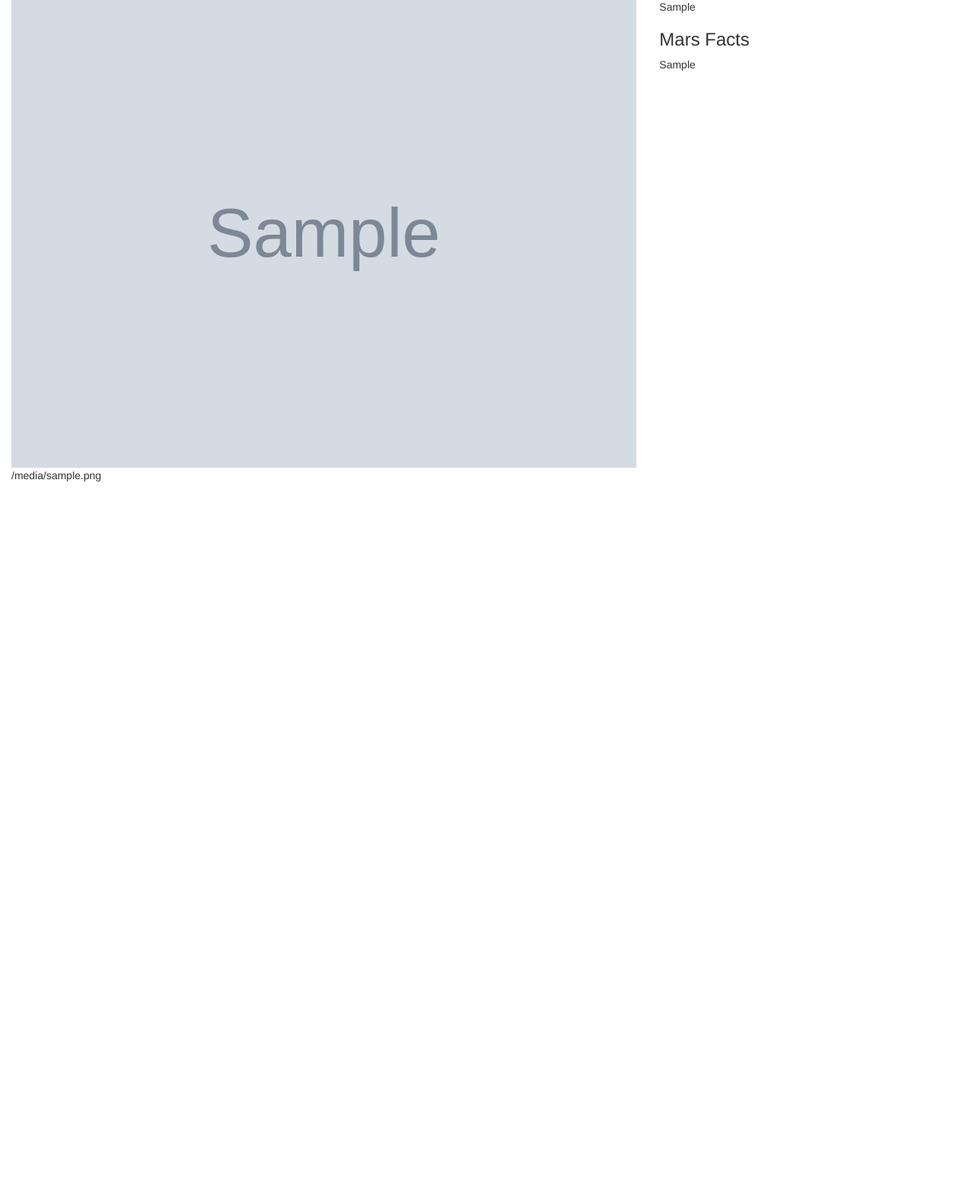
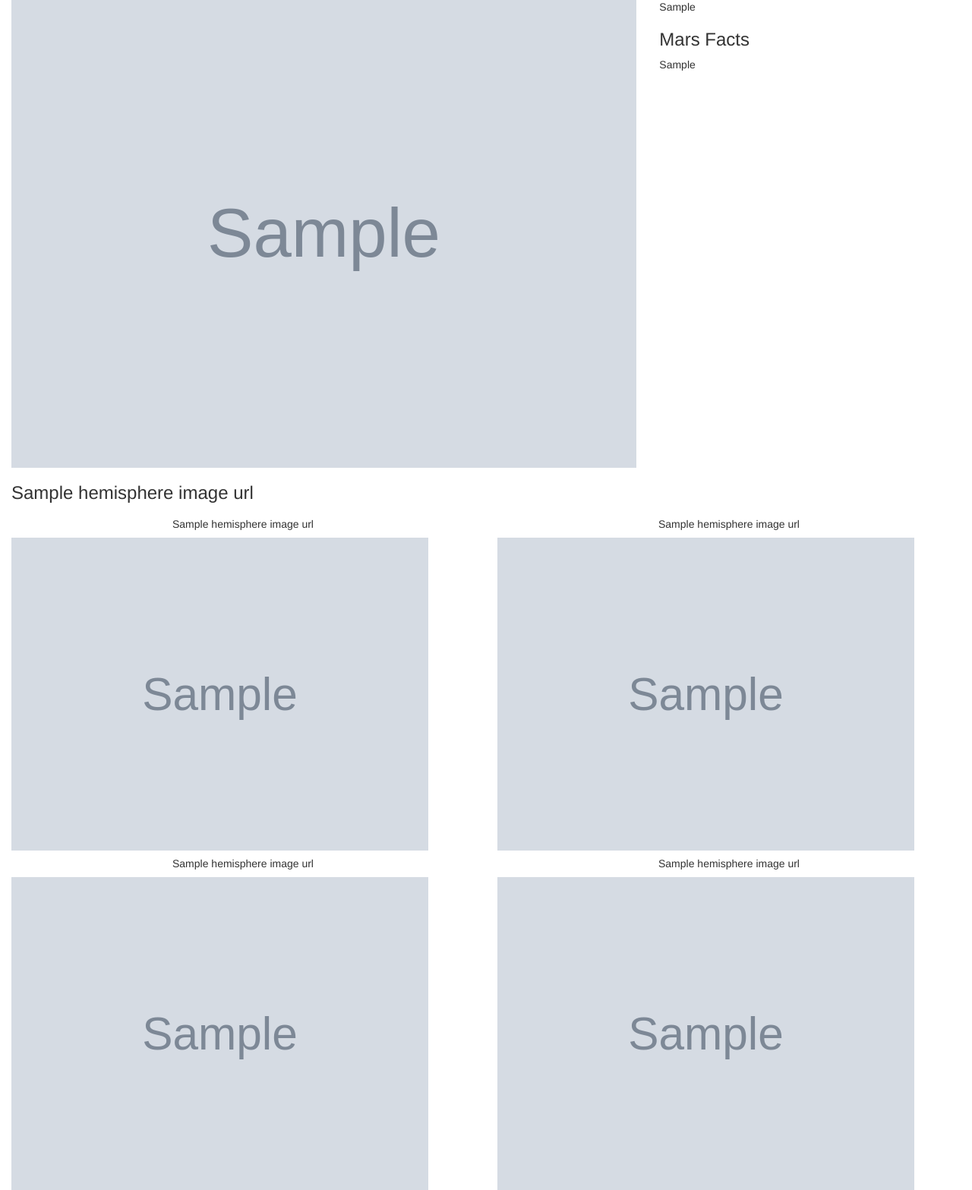
Before and after one commit to chengchenggan/web-scraping-mongodb, a Flask app: page / in a window 1280 px wide. Shown: the part 440-2007 px from the top of the page at 76% size. Before the commit the page ends 1074 px from the top, so only its background shows below. Run offline with Flask 2, Linux system fonts and the light colour scheme; grey boxes marked "Sample" are stand-in pictures; a database or web service that is not in the repository returns one stand-in record (values such as "Sample title"); some libraries are stand-ins or nearby versions.

Commit message:
update table

```diff
--- a/templates/index.html
+++ b/templates/index.html
@@ -34,9 +34,30 @@
       </div>
     </div>
     <div>
-      {{ mars.hemisphere_image_urls }}
+      <h3>{{ mars.hemisphere_image_urls[0]['title'] }}</h3>
     </div>
+    <div class = "row description-content">
+      <div class="col-md-6" >
+        <h5 align = 'center'>{{ mars.hemisphere_image_urls[0]['title'] }}</h5>
+        <img src={{ mars.hemisphere_image_urls[0]['img_url']}}  alt="hemisphere_image" width =90%>
+      </div>
 
+
+      <div class="col-md-6" >
+        <h5 align = 'center'>{{ mars.hemisphere_image_urls[1]['title'] }}</h5>
+        <img src={{ mars.hemisphere_image_urls[1]['img_url']}} alt="hemisphere_image" width =90%>
+      </div>
+
+      <div class="col-md-6" >
+        <h5 align = 'center'>{{ mars.hemisphere_image_urls[2]['title'] }}</h5>
+        <img src={{ mars.hemisphere_image_urls[2]['img_url']}} alt="hemisphere_image"width =90% >
+      </div>
+
+      <div class="col-md-6" >
+        <h5 align = 'center'>{{ mars.hemisphere_image_urls[3]['title'] }}</h5>
+        <img src={{ mars.hemisphere_image_urls[3]['img_url']}}  alt="hemisphere_image"width =90% >
+      </div>
+    </div>
 
 
 
```
